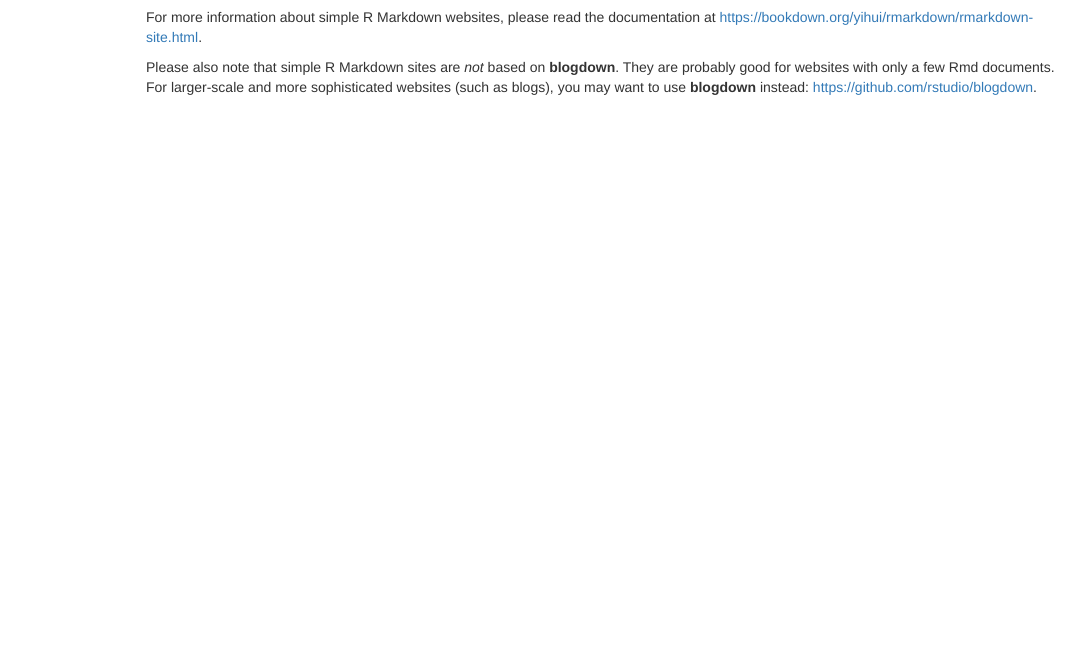
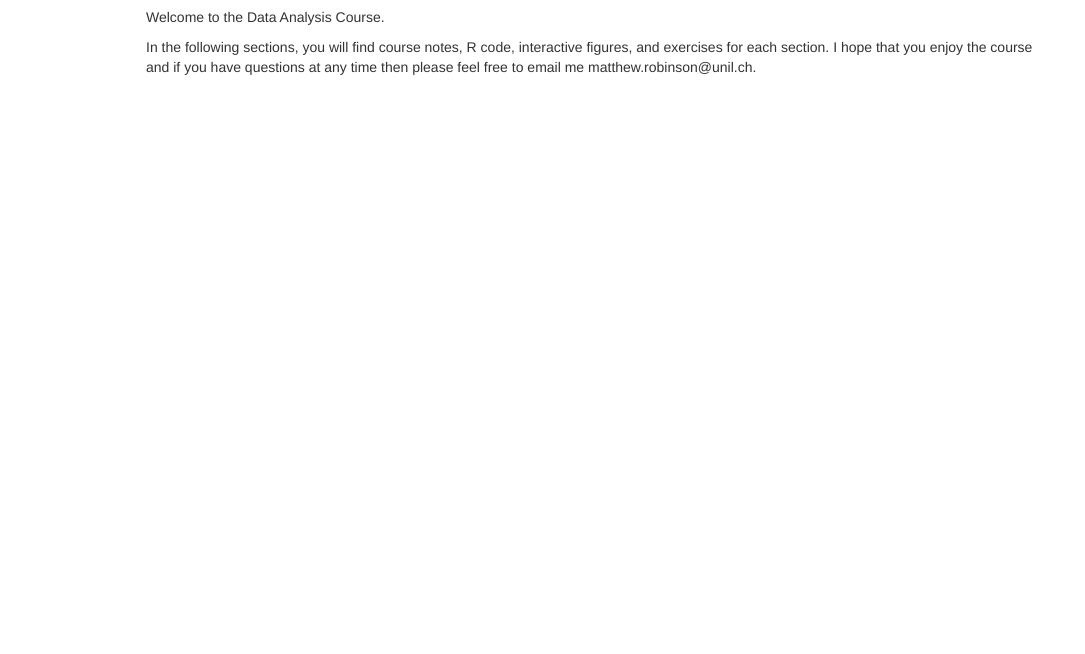
Before and after one commit to medical-genomics-group/data-analysis, a plain HTML site: page index.html in a window 1280 px wide. Shown: the part 146-800 px from the top of the page, without its empty margins (39-1124 px from the left). Drawn offline with nearby package versions, Linux system fonts and the light colour scheme; some packages are replaced by stand-ins of ours.

Commit message:
Update index.html

```diff
--- a/index.html
+++ b/index.html
@@ -301,8 +301,8 @@ $(document).ready(function () {
 
 
 <p>Hello!</p>
-<p>For more information about simple R Markdown websites, please read the documentation at <a href="https://bookdown.org/yihui/rmarkdown/rmarkdown-site.html" class="uri">https://bookdown.org/yihui/rmarkdown/rmarkdown-site.html</a>.</p>
-<p>Please also note that simple R Markdown sites are <em>not</em> based on <strong>blogdown</strong>. They are probably good for websites with only a few Rmd documents. For larger-scale and more sophisticated websites (such as blogs), you may want to use <strong>blogdown</strong> instead: <a href="https://github.com/rstudio/blogdown" class="uri">https://github.com/rstudio/blogdown</a>.</p>
+<p>Welcome to the Data Analysis Course.</p>
+<p>In the following sections, you will find course notes, R code, interactive figures, and exercises for each section. I hope that you enjoy the course and if you have questions at any time then please feel free to email me matthew.robinson@unil.ch.</p>
 
 
 
```
